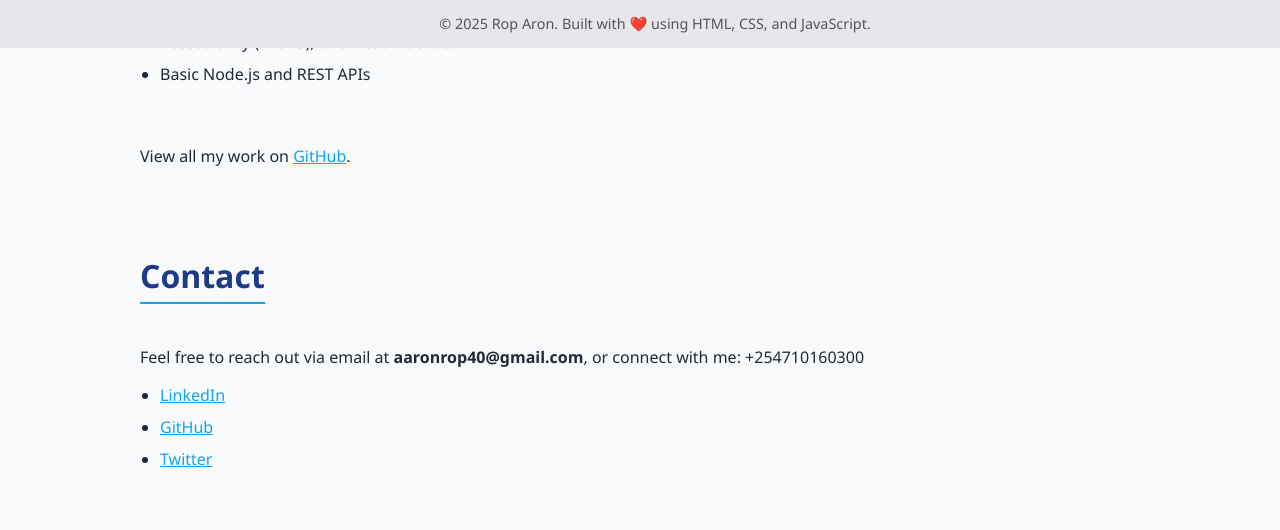
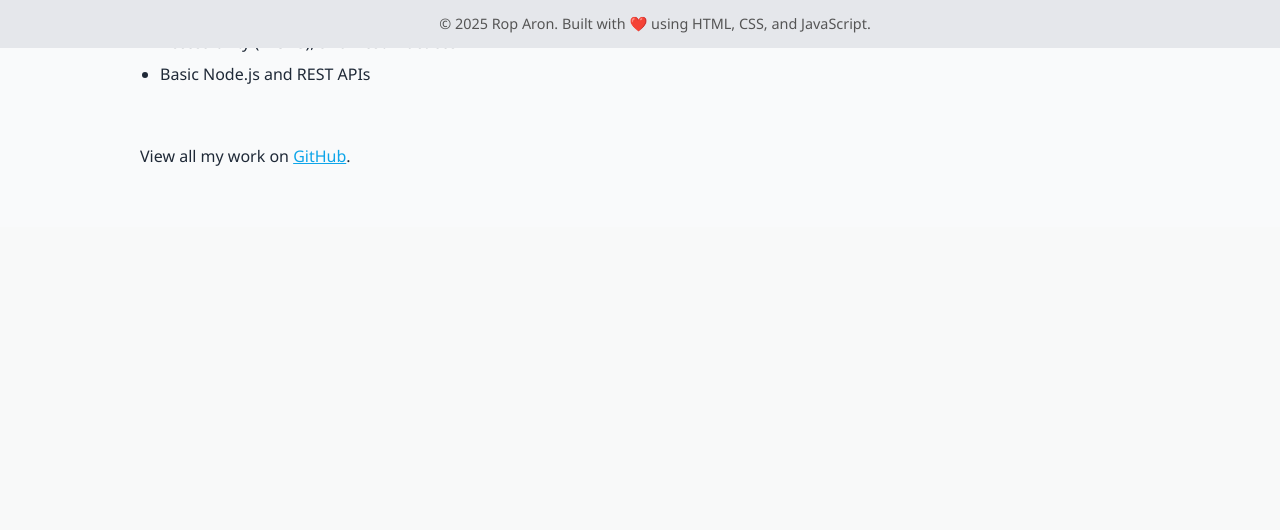
Before and after one commit to roparon/Flask_Task_App, a Flask app: template app/templates/griev.html in a window 1280 px wide. Shown: the part 752-1282 px from the top of the page. After the commit the page ends 918 px from the top, so only its background shows below. Run offline with Flask 3, Linux system fonts and the light colour scheme; the template is opened without the code that fills it, so the values that code supplies are empty.

Commit message:
innitial commit

```diff
--- a/app/templates/griev.html
+++ b/app/templates/griev.html
@@ -157,17 +157,6 @@
       </p>
     </section>
 
-    <section id="contact">
-      <h2>Contact</h2>
-      <p>
-        Feel free to reach out via email at <strong>aaronrop40@gmail.com</strong>, or connect with me: <strong></strong>+254710160300</strong>
-      </p>
-      <ul>
-        <li><a class="inline-link" href="https://www.linkedin.com/in/yourprofile" target="_blank">LinkedIn</a></li>
-        <li><a class="inline-link" href="https://github.com/yourusername" target="_blank">GitHub</a></li>
-        <li><a class="inline-link" href="https://twitter.com/yourhandle" target="_blank">Twitter</a></li>
-      </ul>
-    </section>
   </main>
 
   <footer>
```
